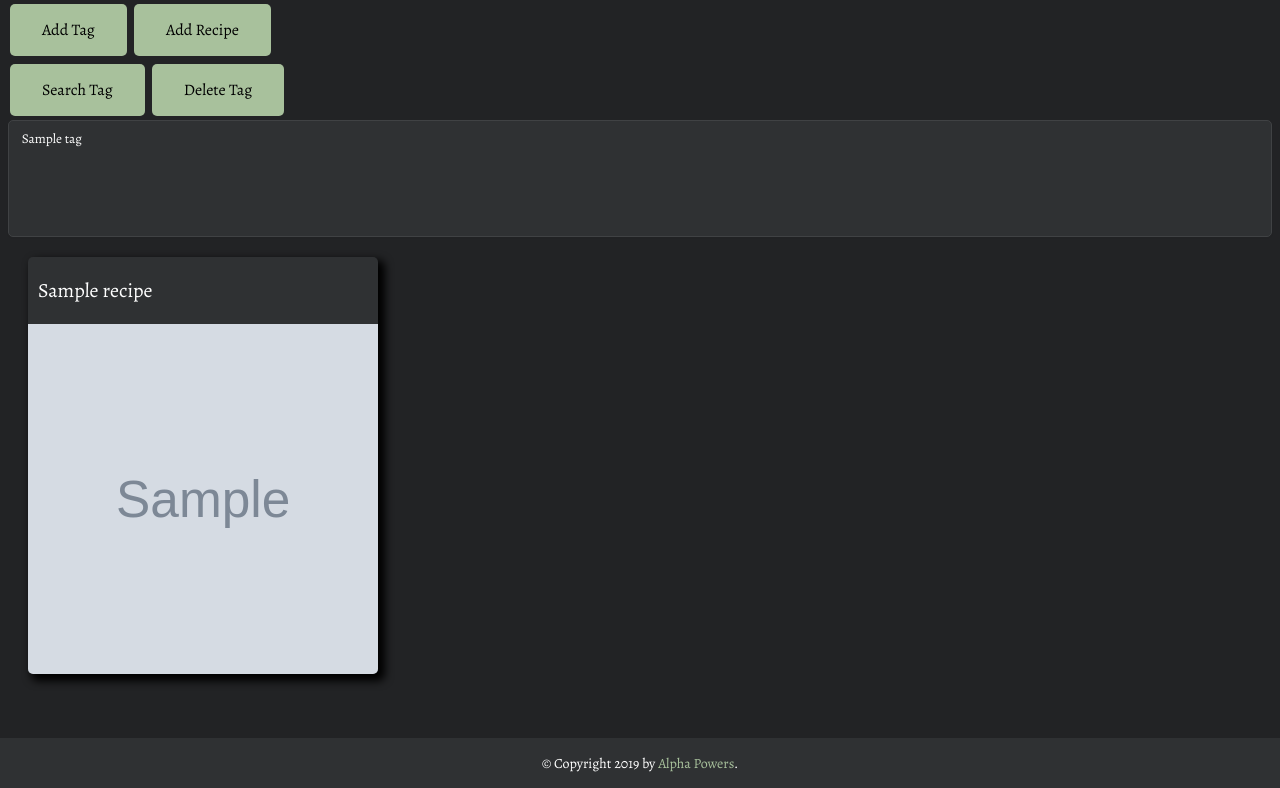
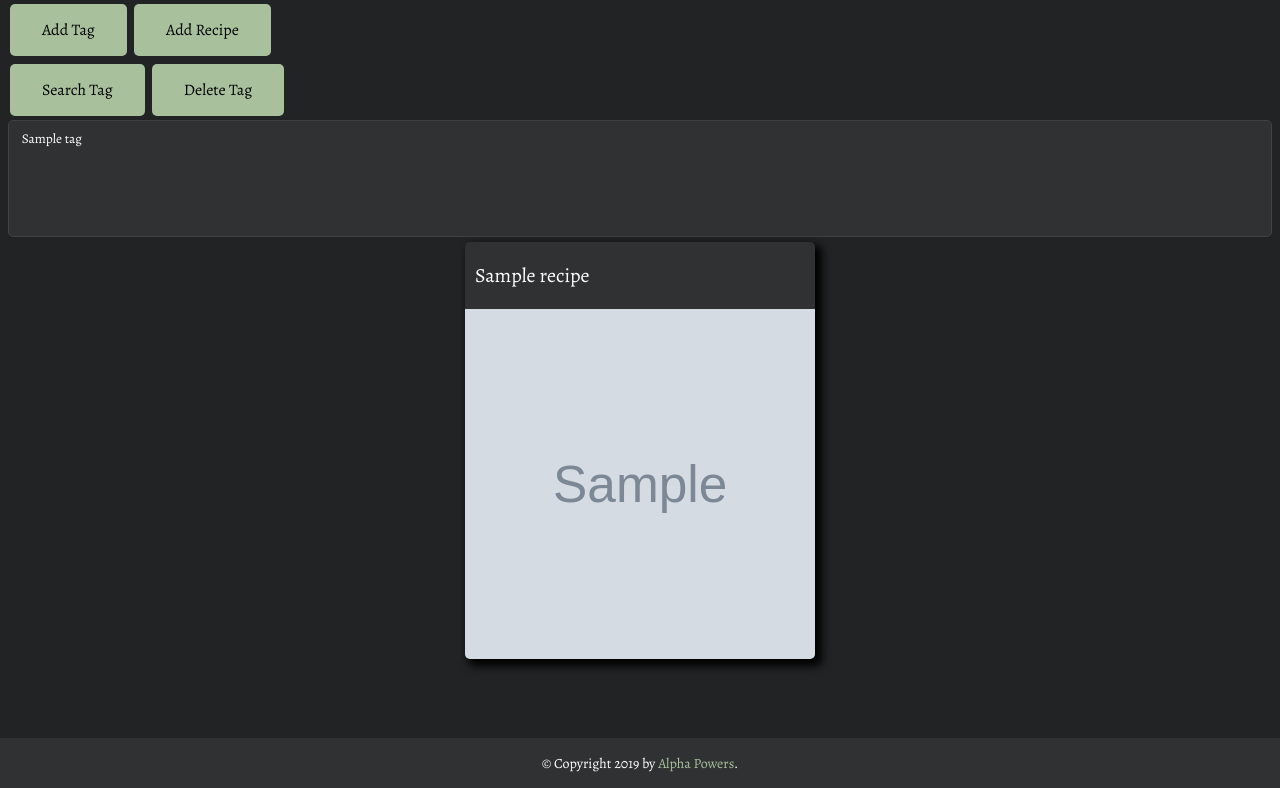
Before and after one commit to ShatteredArrow/homechef, a Flask app: page /recipe_index in a window 1280 px wide. Shown: the part 425-1213 px from the top of the page. Run offline with Flask 2, Linux system fonts and the light colour scheme; a user stored in the database is signed in; tables that the repository leaves empty hold one stand-in row (values such as "Sample post"); grey boxes marked "Sample" are stand-in pictures; some libraries are stand-ins or nearby versions; some web fonts are replaced.

Commit message:
Made some css changes so that things allign correctly in different screen widths

```diff
--- a/app/static/css/recipe_index.css
+++ b/app/static/css/recipe_index.css
@@ -40,21 +40,27 @@ select:focus {
     color: var(--on-background);
     outline: none;
 }
+.recipe-items{
 
+    display: flex;
+    flex-wrap: wrap;
+    justify-content: space-evenly;
+
+}
 .recipe {
-    display:inline-block;
-    margin: 20px;
+    margin:5px;
     box-shadow: 5px 5px 8px 2px black;
     background-color: var(--background-2);
     border-radius: 5px;
+
+    position: relative;
 }
 
+
+
 .recipe:hover {
-    display:inline-block;
-    margin: 20px;
     box-shadow: 2px 2px 7px 1px black;
     background-color: var(--background-2);
-    border-radius: 5px;
 }
 
 .recipe_title a{
```
